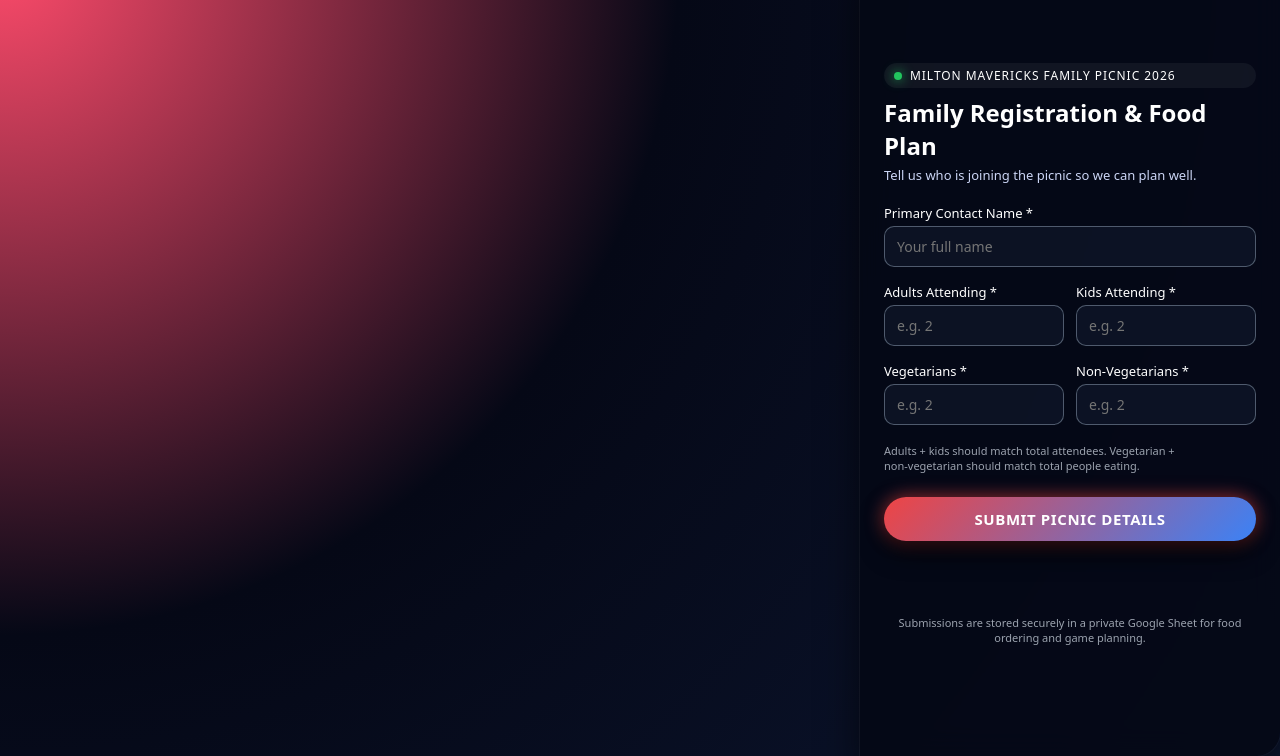
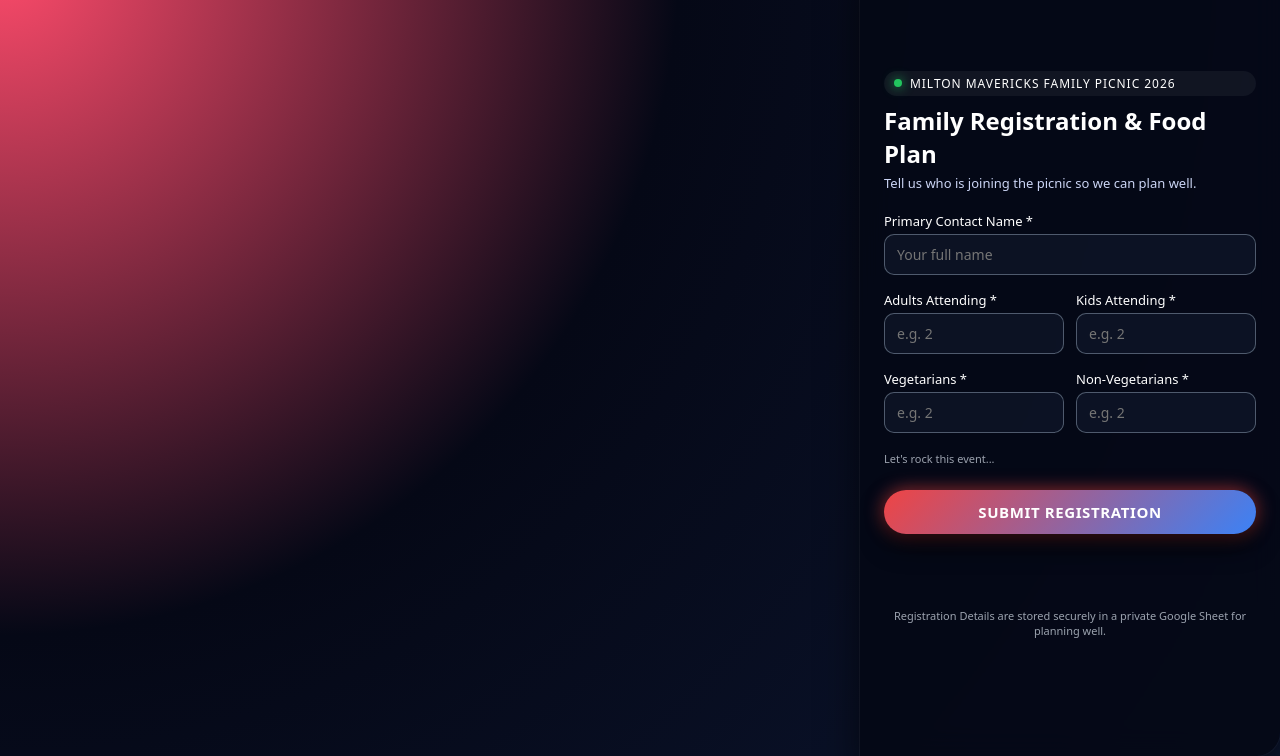
Before and after one commit to miltonmavericks1-own/CricketPicnic2026, a plain HTML site: page index.html in a window 1280 px wide. Shown: the part 44-800 px from the top of the page. Drawn offline with Linux system fonts and the light colour scheme.

Commit message:
Update index.html
changes

```diff
--- a/index.html
+++ b/index.html
@@ -262,15 +262,15 @@
         </div>
 
         <p class="hint">
-          Adults + kids should match total attendees. Vegetarian + non‑vegetarian should match total people eating.
+          Let's rock this event...
         </p>
 
-        <button type="submit">Submit Picnic Details</button>
+        <button type="submit">Submit Registration</button>
 
         <div id="status" class="status"></div>
 
         <p class="footer">
-          Submissions are stored securely in a private Google Sheet for food ordering and game planning.
+          Registration Details are stored securely in a private Google Sheet for planning well.
         </p>
       </form>
     </div>
```
